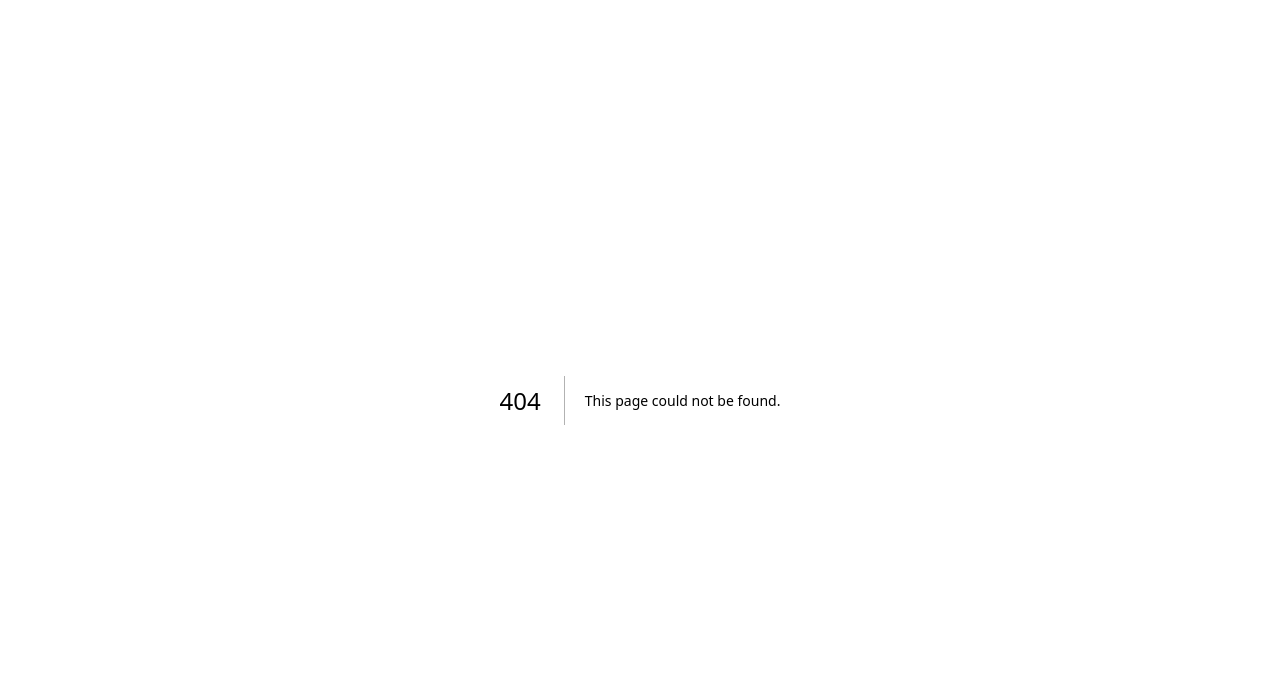
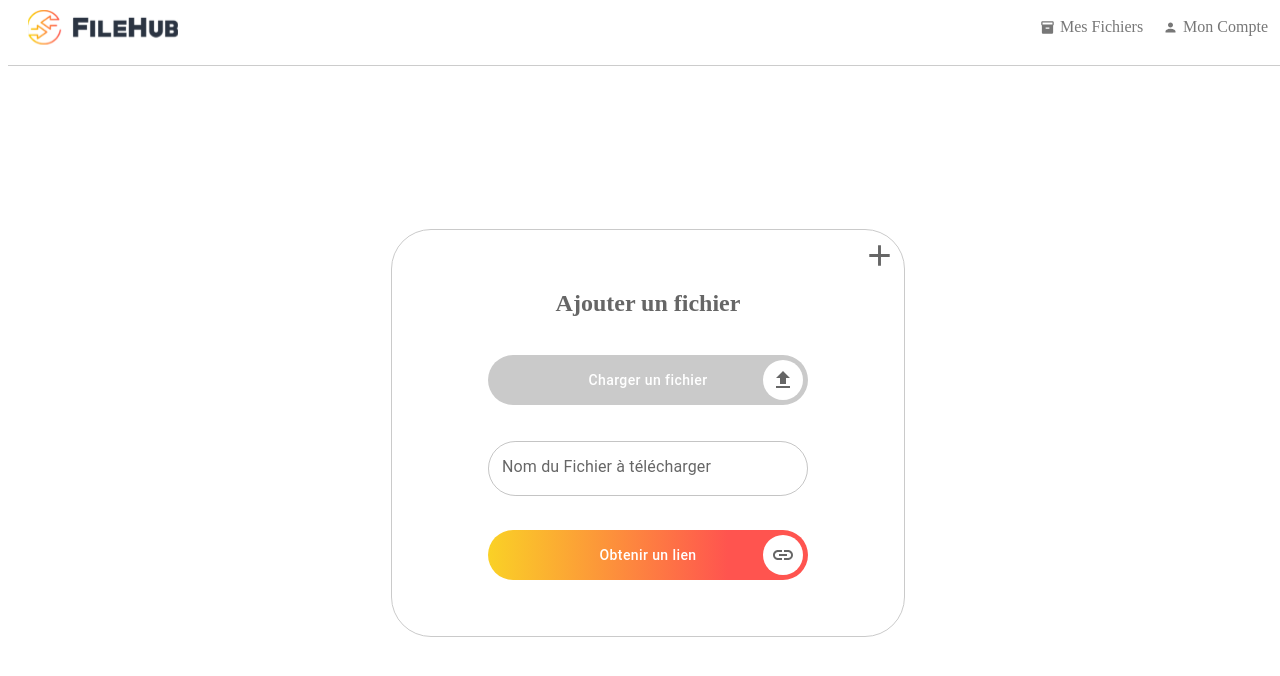
Before and after one commit to WildCodeSchool/2309-wns-rouge-filehub, a Next.js app in the folder frontend/: page /fileUploadPage in a window 1280 px wide. Before the commit this address had no page. Shown: the top 676 px of the page. Built offline with nearby package versions, Linux system fonts and the light colour scheme.

Commit message:
Added FileUploaded Component on userProfilePage

```diff
--- a/frontend/src/components/FileUpload.tsx
+++ b/frontend/src/components/FileUpload.tsx
@@ -1,20 +1,26 @@
-import { Button, TextField, colors } from "@mui/material";
+import { Button } from "@mui/material";
 import { useEffect, useState } from "react";
 import styled from "styled-components";
 import { theme } from "@/styles/theme";
-import { Label, InputField, ButtonSVGContainer, ButtonConfirm, Container, Title } from "./UserProfile";
-import PublishIcon from '@mui/icons-material/Publish';
+import { Label, InputField, ButtonSVGContainer, ButtonConfirm, Container, Title, MenuIcon } from "./UserProfile";
+import FileUploadIcon from '@mui/icons-material/FileUpload';
 import LinkIcon from '@mui/icons-material/Link';
 import HighlightOffIcon from '@mui/icons-material/HighlightOff';
+import AddIcon from '@mui/icons-material/Add';
 
-const FileUploadContent = styled.div`
+interface fileUploadProps {
+    setFileUploaded: (fun: boolean) => void
+}
+
+export const FileUploadContent = styled.div`
     display: flex;
     justify-content: center;
     align-items: center;
     flex-direction: column;
 `;
 
-const FileInfo = styled.div`
+export const FileInfo = styled.div`
+    position: relative;
     display: flex;
     justify-content: center;
     align-items: center;
@@ -22,12 +28,12 @@ const FileInfo = styled.div`
     padding: 5vmin 12vmin;
     border: 1px solid ${theme.palette.secondary.main};
     border-radius: 5vmin;
-    width: 35vmin;
+    width: 40vmin;
     height: max(50vmin, fit-content);
     color: ${theme.palette.primary.main};
 `;
 
-const FileButton = styled(Button)`
+export const FileButton = styled(Button)`
     &.MuiButtonBase-root {
         width: 100%;
         height: 50px;
@@ -38,7 +44,7 @@ const FileButton = styled(Button)`
     }
 `;
 
-const LabelButton = styled.label`
+export const LabelButton = styled.label`
     display: flex;
     justify-content: center;
     align-items: center;
@@ -47,7 +53,7 @@ const LabelButton = styled.label`
     cursor: pointer;
 `;
 
-const ThrowFileButton = styled(Button)`
+export const ThrowFileButton = styled(Button)`
     &.MuiButtonBase-root {
         position: absolute;
         width: 40px;
@@ -56,7 +62,7 @@ const ThrowFileButton = styled(Button)`
     }
 `;
 
-function FileUpload(): React.ReactNode {
+function FileUpload({setFileUploaded}: fileUploadProps): React.ReactNode {
     const [file, setFile] = useState<File>();
     const [fileName, setFileName] = useState("");
 
@@ -76,9 +82,16 @@ function FileUpload(): React.ReactNode {
         }
     }, [file])
 
+    const handleUpload = ()=>{
+        setFileUploaded(true);
+    }
+
     return(
         <FileUploadContent>
             <FileInfo>
+                <MenuIcon>
+                    <AddIcon color="primary" fontSize="large"/>
+                </MenuIcon>
                 <Title>Ajouter un fichier</Title>
                 <Container>
                     <FileButton variant="contained" sx={file === undefined ? {background: theme.palette.secondary.main}
@@ -86,7 +99,7 @@ function FileUpload(): React.ReactNode {
                         <LabelButton>
                             Charger un fichier
                             <ButtonSVGContainer>
-                                <PublishIcon color="primary"/>
+                                <FileUploadIcon color="primary"/>
                             </ButtonSVGContainer>
                             <input hidden type="file" onChange={(e)=>{setFileInfo(e)}}/>
                         </LabelButton>
@@ -104,10 +117,10 @@ function FileUpload(): React.ReactNode {
                     </Label>
                 </Container>
                 <Container>
-                    <ButtonConfirm>
+                    <ButtonConfirm onClick={handleUpload}>
                         Obtenir un lien
                         <ButtonSVGContainer>
-                        <LinkIcon color="primary"/>
+                            <LinkIcon color="primary"/>
                         </ButtonSVGContainer>
                     </ButtonConfirm>
                 </Container>
--- /dev/null
+++ b/frontend/src/components/FileUploaded.tsx
@@ -0,0 +1,76 @@
+import { Button } from "@mui/material";
+import { useState } from "react";
+import styled from "styled-components";
+import { theme } from "@/styles/theme";
+import { Label, ButtonSVGContainer, ButtonConfirm, Container, Title, Field, FieldTitle, MenuIcon } from "./UserProfile";
+import { FileUploadContent, FileInfo } from "./FileUpload";
+import ContentCopyIcon from '@mui/icons-material/ContentCopy';
+import FileUploadIcon from '@mui/icons-material/FileUpload';
+import DoneIcon from '@mui/icons-material/Done';
+
+interface fileUploadedProps {
+    fileLink: string,
+    setFileUploaded: (fun: boolean) => void
+}
+
+export const ButtonCopy = styled(Button)`
+    &.MuiButtonBase-root{
+        position: relative;
+        color: white;
+        border-radius: 50px;
+        padding: 0;
+        display: flex;
+        justify-content: center;
+        text-transform: none;
+        width: 100%;
+        height: 50px;
+    }
+`;
+
+function FileUploaded({fileLink, setFileUploaded}: fileUploadedProps): React.ReactNode {
+    const [copied, setCopied] = useState(false);
+
+    const handleCopy = (link: string)=>{
+        navigator.clipboard.writeText(link);
+        setCopied(true);
+    }
+
+    return(
+        <FileUploadContent>
+            <FileInfo>
+                <MenuIcon>
+                    <DoneIcon color="primary" fontSize="large"/>
+                </MenuIcon>
+                <Title>Téléchargement terminé!</Title>
+                <Container>
+                    <Label>
+                        <FieldTitle>Votre lien :</FieldTitle>
+                        <Field onClick={()=>handleCopy(fileLink)} style={{cursor: "pointer"}}>
+                            {fileLink}
+                        </Field>
+                    </Label>
+                </Container>
+                <Container>
+                    <ButtonCopy variant="contained" onClick={()=>handleCopy(fileLink)}
+                    sx={!copied ? {background: theme.palette.secondary.main} :
+                    {background: "linear-gradient(90deg, rgba(250,209,38,1) 0%, rgba(255,84,79,1) 75%, rgba(255,84,79,1) 100%)"}}>
+                        Copier le lien
+                        <ButtonSVGContainer>
+                            <ContentCopyIcon color="primary"/>
+                        </ButtonSVGContainer>
+                    </ButtonCopy>
+                </Container>
+                <Container>
+                    <ButtonConfirm onClick={()=>setFileUploaded(false)}>
+                        Nouveau fichier
+                        <ButtonSVGContainer>
+                            <FileUploadIcon color="primary"/>
+                        </ButtonSVGContainer>
+                    </ButtonConfirm>
+                </Container>
+            </FileInfo>
+        </FileUploadContent>
+    )
+}
+
+export default FileUploaded;
--- a/frontend/src/components/UserProfile.tsx
+++ b/frontend/src/components/UserProfile.tsx
@@ -3,17 +3,19 @@ import { useState } from "react";
 import styled from "styled-components";
 import { theme } from "@/styles/theme";
 import { useRouter } from "next/router";
-import PublishIcon from '@mui/icons-material/Publish';
 import KeyIcon from '@mui/icons-material/Key';
+import FileUploadIcon from '@mui/icons-material/FileUpload';
+import PersonIcon from '@mui/icons-material/Person';
 
-const UserProfileContent = styled.div`
+export const UserProfileContent = styled.div`
     display: flex;
     justify-content: center;
     align-items: center;
     flex-direction: column;
 `;
 
-const UserInfo = styled.div`
+export const UserInfo = styled.div`
+    position: relative;
     display: flex;
     justify-content: center;
     align-items: center;
@@ -40,12 +42,12 @@ export const Label = styled.label`
     font-size: 2.5vmin;
 `
 
-const FieldTitle = styled.p`
+export const FieldTitle = styled.p`
     width: 100%;
     margin: 0;
 `
 
-const Field = styled.p`
+export const Field = styled.p`
     width: 95%;
     height: 25px;
     margin: 2px 0;
@@ -63,7 +65,7 @@ export const InputField = styled(TextField)`
     }
 `
 
-const ButtonText = styled(Button)`
+export const ButtonText = styled(Button)`
     &.MuiButtonBase-root{
         color: ${theme.palette.secondary.main};
         border-radius: 50px;
@@ -90,7 +92,7 @@ export const ButtonConfirm = styled(Button)`
     }
 `;
 
-const DivLoadFile = styled.div`
+export const DivLoadFile = styled.div`
     display: flex;
     justify-content: center;
     align-items: center;
@@ -120,6 +122,18 @@ export const Container = styled.div`
     margin: 1rem 0;
 `;
 
+export const MenuIcon = styled.div`
+    position: absolute;
+    display: flex;
+    justify-content: center;
+    align-items: center;
+    right: 0;
+    top: 0;
+    height: 50px;
+    width: 50px;
+    border-radius: 100%;
+`;
+
 function UserProfile(): React.ReactNode {
     const router = useRouter();
     const [toggleModif, setToggleModif] = useState(false);
@@ -138,6 +152,9 @@ function UserProfile(): React.ReactNode {
     return (
         <UserProfileContent>
             <UserInfo>
+                <MenuIcon>
+                    <PersonIcon color="primary" fontSize="large"/>
+                </MenuIcon>
                 <Title>Information de mon compte</Title>
                 <Container>
                     <Label>
@@ -185,10 +202,10 @@ function UserProfile(): React.ReactNode {
                 </Container>
             </UserInfo>
             <DivLoadFile>
-                <ButtonConfirm onClick={()=>{router.push("/fileUpload")}}>
+                <ButtonConfirm onClick={()=>{router.push("/fileUploadPage")}}>
                     Charger un nouveau fichier
                     <ButtonSVGContainer>
-                        <PublishIcon color="primary"/>
+                        <FileUploadIcon color="primary"/>
                     </ButtonSVGContainer>
                 </ButtonConfirm>
             </DivLoadFile>
--- a/frontend/src/layout/header.tsx
+++ b/frontend/src/layout/header.tsx
@@ -63,7 +63,7 @@ const Header = (): React.ReactNode => {
                         <Inventory2Icon />
                         Mes Fichiers
                     </StyledLink>
-                    <StyledLink onClick={() => router.push("/userProfile")}>
+                    <StyledLink onClick={() => router.push("/userProfilePage")}>
                         <PersonIcon />
                         Mon Compte
                     </StyledLink>
--- /dev/null
+++ b/frontend/src/pages/fileUploadPage.tsx
@@ -0,0 +1,24 @@
+import FileUpload from "../components/FileUpload";
+import FileUploaded from "@/components/FileUploaded";
+import Header from "@/layout/header";
+import { MainContent } from ".";
+import { useState } from "react";
+
+function FileUploadPage(): React.ReactNode {
+    const [fileUploaded, setFileUploaded] = useState(false);
+
+    return(
+        <>
+            <Header/>
+            <MainContent>
+                {fileUploaded ?
+                    <FileUploaded fileLink="lienVersLeFichier" setFileUploaded={setFileUploaded}/>
+                :
+                    <FileUpload setFileUploaded={setFileUploaded}/>
+                }
+            </MainContent>
+        </>
+    )
+}
+
+export default FileUploadPage;
--- a/frontend/src/pages/index.tsx
+++ b/frontend/src/pages/index.tsx
@@ -1,7 +1,4 @@
-import {useRouter} from "next/router";
 import Header from "@/layout/header";
-import {TestStyled} from '@/components/TestStyled';
-import UserProfile from "@/components/UserProfile";
 import styled from "styled-components";
 
 export const MainContent = styled.div`
@@ -16,7 +13,6 @@ export const MainContent = styled.div`
 `
 
 export default function Home(): React.ReactNode {
-    const router = useRouter();
 
     return (
         <>
@@ -24,6 +20,5 @@ export default function Home(): React.ReactNode {
             <MainContent>
             </MainContent>
         </>
-
     )
 }
```
Also changed, not shown: frontend/src/pages/fileUpload.tsx (deleted, +0 -16 lines), frontend/src/pages/userProfilePage.tsx (renamed from frontend/src/pages/userProfile.tsx).
